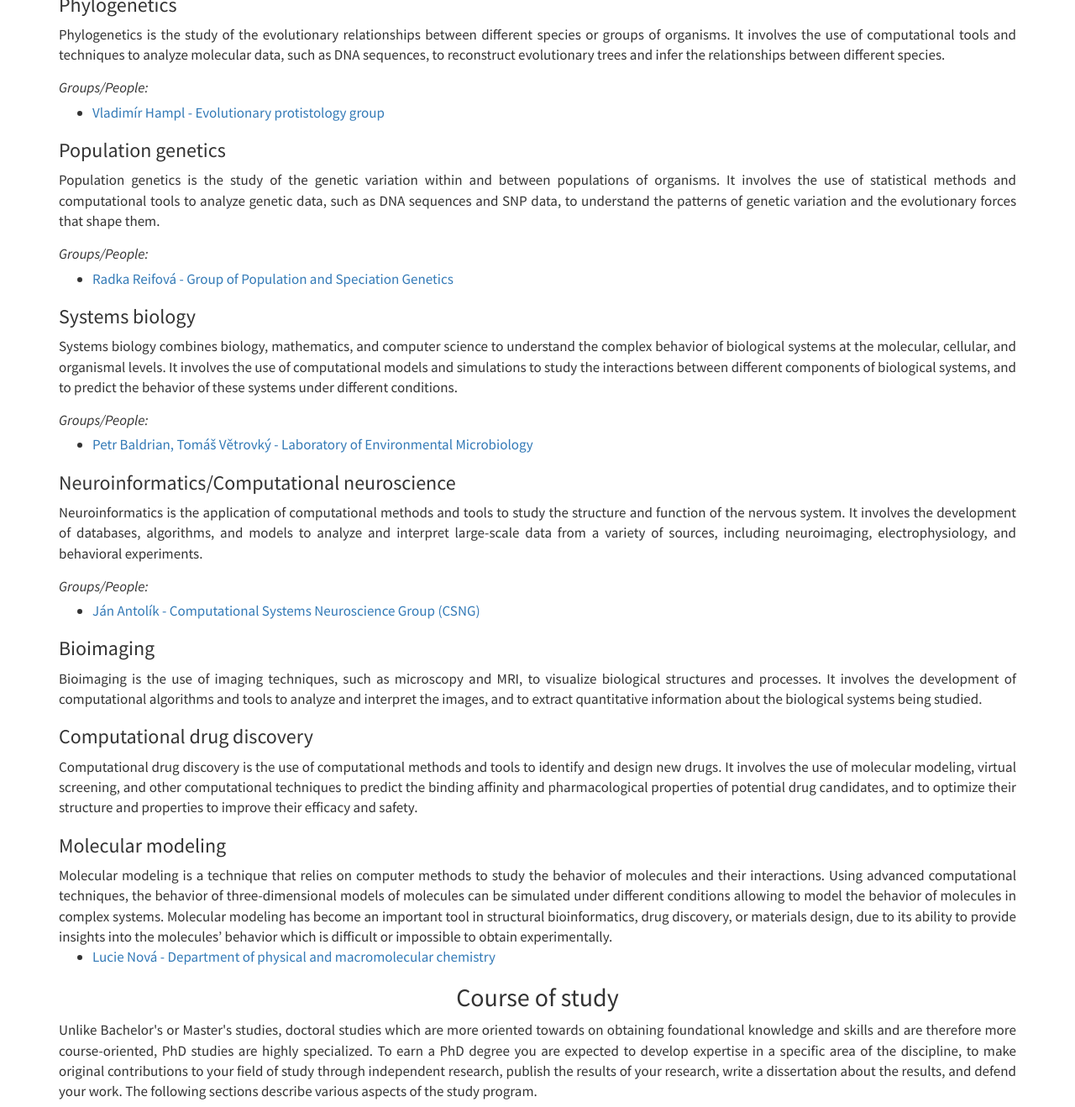
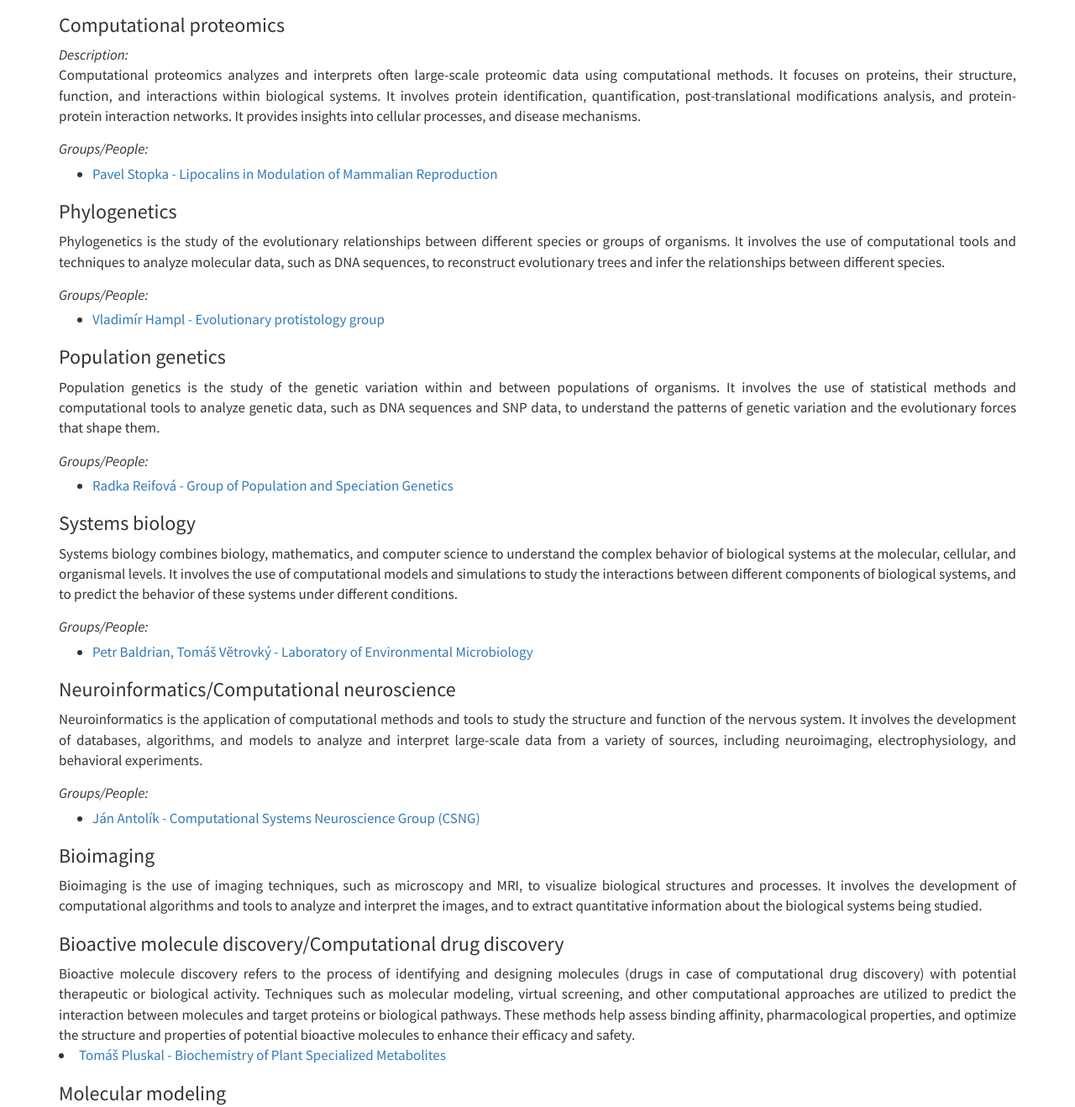
Before and after one commit to davidhoksza/cu-bioinformatics-website, a plain HTML site: page program/phd.html in a window 1280 px wide. Shown: the part 1467-2785 px from the top of the page at 84% size. Drawn offline with Linux system fonts and the light colour scheme.

Commit message:
tomas pluska and pavel stopka added to phd

```diff
--- a/program/phd.html
+++ b/program/phd.html
@@ -106,6 +106,7 @@
                             <ul>
                                 <li><a href="https://www.sanger.ac.uk/person/danecek-petr/">Petr Daněček - Sanger / Department of Software Engineering MFF UK</a></li>
                                 <li><a href="https://www.img.cas.cz/group/michal-kolar/">Michal Kolář - Laboratory of Genomics and Bioinformatics</a></li>
+                                <li><a href="https://pluskal.group.uochb.cz/en">Tomáš Pluskal - Biochemistry of Plant Specialized Metabolites</a></li>
                             </ul>
                         </div>
                         <h3>Structural bioinformatics</h3>
@@ -115,6 +116,14 @@
                             <ul>
                                 <li><a href="https://bioinformatics.cuni.cz/cusbg/">David Hoksza, Marian Novotný - Charles University Structural Bioinformatics Group (CUSBG)</a></li>
                                 <li><a href="https://biorecognition.structbio.org/">Bohdan Schneider - Bohdan Schneider's Lab</a></li>
+                            </ul>
+                        </div>
+                        <h3>Computational proteomics</h3>
+                        <div>
+                            <div class="topic-description">Description: </div> Computational proteomics analyzes and interprets often large-scale proteomic data using computational methods. It focuses on proteins, their structure, function, and interactions within biological systems. It involves protein identification, quantification, post-translational modifications analysis, and protein-protein interaction networks. It provides insights into cellular processes, and disease mechanisms.
+                            <div class="topic-groups-label">Groups/People: </div>
+                            <ul>
+                                <li><a href="https://www.biocev.eu/cs/vyzkum/funkcni-genomika.3/lipokaliny-v-modulaci-savci-reprodukce.59">Pavel Stopka - Lipocalins in Modulation of Mammalian Reproduction</a></li>
                             </ul>
                         </div>
                         <h3>Phylogenetics</h3>
@@ -153,9 +162,10 @@
                         <div>
                             Bioimaging is the use of imaging techniques, such as microscopy and MRI, to visualize biological structures and processes. It involves the development of computational algorithms and tools to analyze and interpret the images, and to extract quantitative information about the biological systems being studied.
                         </div>
-                        <h3>Computational drug discovery</h3>
+                        <h3>Bioactive molecule discovery/Computational drug discovery</h3>
                         <div>
-                            Computational drug discovery is the use of computational methods and tools to identify and design new drugs. It involves the use of molecular modeling, virtual screening, and other computational techniques to predict the binding affinity and pharmacological properties of potential drug candidates, and to optimize their structure and properties to improve their efficacy and safety.
+                            Bioactive molecule discovery refers to the process of identifying and designing molecules (drugs in case of computational drug discovery) with potential therapeutic or biological activity. Techniques such as molecular modeling, virtual screening, and other computational approaches are utilized to predict the interaction between molecules and target proteins or biological pathways. These methods help assess binding affinity, pharmacological properties, and optimize the structure and properties of potential bioactive molecules to enhance their efficacy and safety.
+                            <li><a href="https://pluskal.group.uochb.cz/en">Tomáš Pluskal - Biochemistry of Plant Specialized Metabolites</a></li>
                         </div>
                         <h3>Molecular modeling</h3>
                         <div>
```
